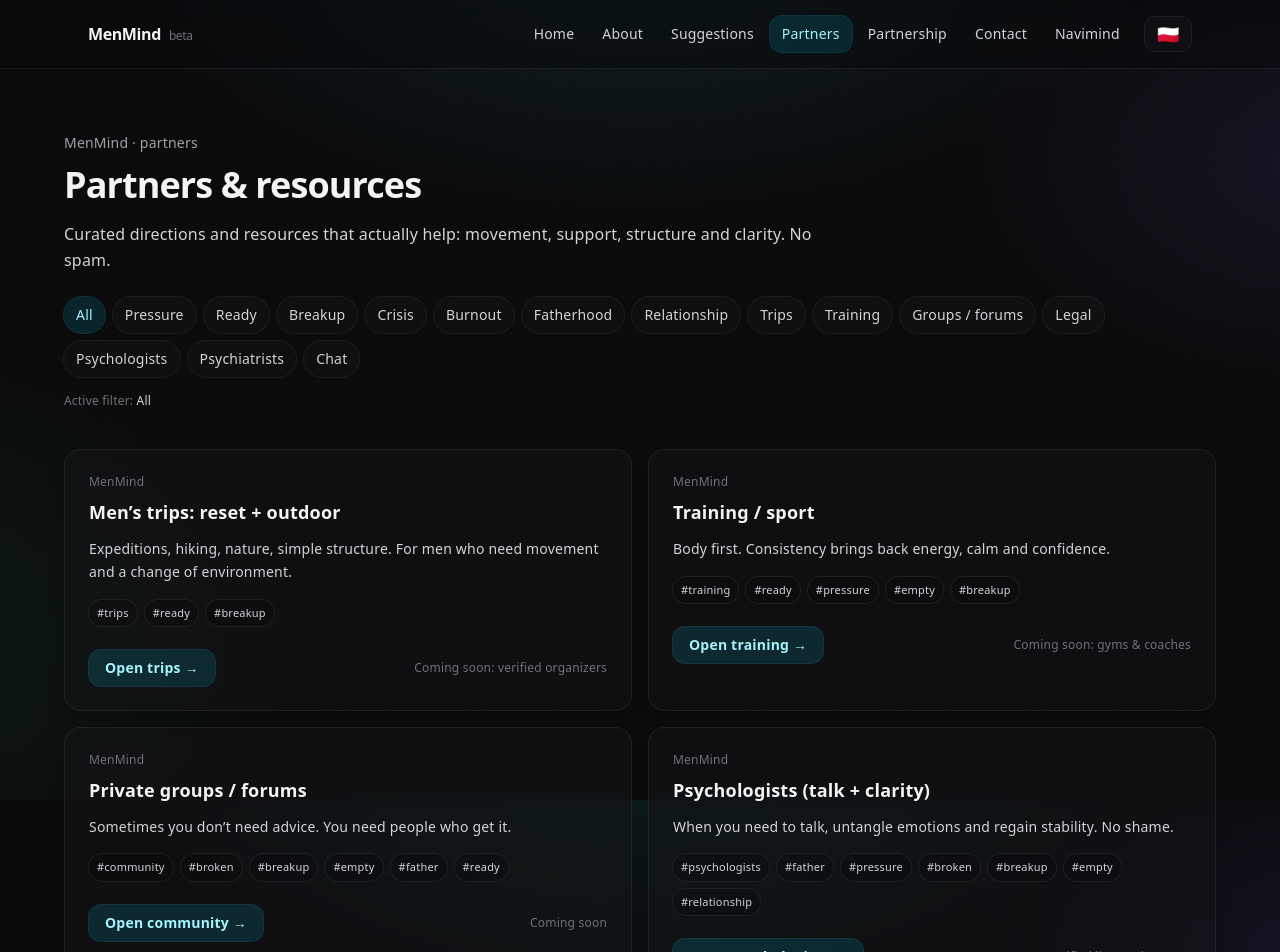
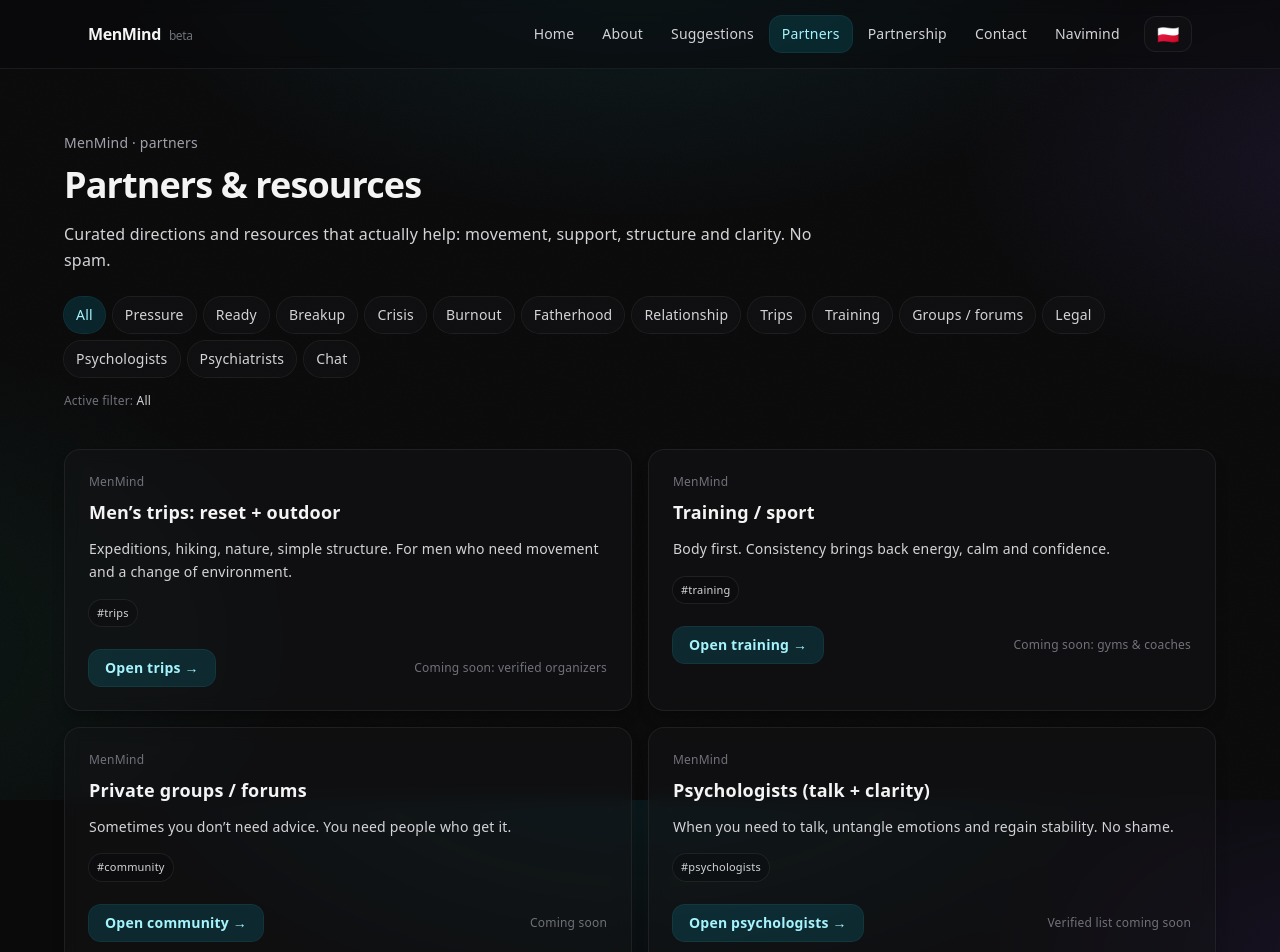
Before and after one commit to wisnialeszno89/menmind-web, a Next.js app: page /en/partners in a window 1280 px wide. Shown: the top 952 px of the page. Built offline with nearby package versions, Linux system fonts and the light colour scheme.

Commit message:
Fix partners tags: remove state tags and prevent nightlife leaking into other states

```diff
--- a/src/app/en/partners/page.tsx
+++ b/src/app/en/partners/page.tsx
@@ -12,95 +12,65 @@
 };
 
 const PARTNERS: Partner[] = [
-  // ✅ Trips
   {
     name: "MenMind",
     title: "Men’s trips: reset + outdoor",
     desc: "Expeditions, hiking, nature, simple structure. For men who need movement and a change of environment.",
-    tags: ["trips", "ready", "breakup"],
+    tags: ["trips"],
     cta: "Open trips",
     href: "/en/spec/trips",
     note: "Coming soon: verified organizers",
   },
-
-  // ✅ Training / sport
   {
     name: "MenMind",
     title: "Training / sport",
     desc: "Body first. Consistency brings back energy, calm and confidence.",
-    tags: ["training", "ready", "pressure", "empty", "breakup"],
+    tags: ["training"],
     cta: "Open training",
     href: "/en/spec/training",
     note: "Coming soon: gyms & coaches",
   },
-
-  // ✅ Community
   {
     name: "MenMind",
     title: "Private groups / forums",
     desc: "Sometimes you don’t need advice. You need people who get it.",
-    tags: ["community", "broken", "breakup", "empty", "father", "ready"],
+    tags: ["community"],
     cta: "Open community",
     href: "/en/spec/community",
     note: "Coming soon",
   },
-
-  // ✅ Psychologists
   {
     name: "MenMind",
     title: "Psychologists (talk + clarity)",
     desc: "When you need to talk, untangle emotions and regain stability. No shame.",
-    tags: [
-      "psychologists",
-      "father",
-      "pressure",
-      "broken",
-      "breakup",
-      "empty",
-      "relationship",
-    ],
+    tags: ["psychologists"],
     cta: "Open psychologists",
     href: "/en/spec/psychologists",
     note: "Verified list coming soon",
   },
-
-  // ✅ Psychiatrists
   {
     name: "MenMind",
     title: "Psychiatrists (medical support)",
     desc: "When symptoms are too strong, sleep collapses and your body can’t carry it. Treatment is a tool — not weakness.",
-    tags: ["psychiatrists", "broken", "breakup"],
+    tags: ["psychiatrists"],
     cta: "Open psychiatrists",
     href: "/en/spec/psychiatrists",
     note: "Verified list coming soon",
   },
-
-  // ✅ Law / mediation
   {
     name: "MenMind",
-    title: "Legal support (fatherhood / agreements)",
+    title: "Legal support (divorce / fatherhood / agreements)",
     desc: "Practical steps, agreements and calmer communication. Structure creates peace.",
-    tags: ["law", "father", "breakup"],
+    tags: ["law"],
     cta: "Open legal support",
     href: "/en/spec/law",
     note: "Coming soon",
   },
-
-  // ✅ Navimind (always useful)
   {
     name: "Navimind",
     title: "Talk now (Navimind chat)",
     desc: "If you need calm and direction right now — no judgment, no pressure.",
-    tags: [
-      "navimind",
-      "broken",
-      "breakup",
-      "empty",
-      "pressure",
-      "father",
-      "ready",
-      "relationship",
-    ],
+    tags: ["navimind"],
     cta: "Open chat",
     href: "/en/navimind?state=unknown",
     note: "Available now",
--- a/src/app/partnerstwo/page.tsx
+++ b/src/app/partnerstwo/page.tsx
@@ -12,95 +12,65 @@
 };
 
 const PARTNERS: Partner[] = [
-  // ✅ Wyjazdy
   {
     name: "MenMind",
     title: "Wyjazdy męskie: reset + outdoor",
     desc: "Wyprawy, góry, natura i prosta struktura. Dla facetów, którzy potrzebują ruchu i zmiany otoczenia.",
-    tags: ["trips", "ready", "breakup"],
+    tags: ["trips"],
     cta: "Otwórz wyjazdy",
     href: "/spec/wyjazdy",
     note: "Wkrótce: zweryfikowani organizatorzy",
   },
-
-  // ✅ Trening / sport
   {
     name: "MenMind",
     title: "Trening / sport",
     desc: "Najpierw ciało. Regularność wraca energię, spokój i pewność.",
-    tags: ["training", "ready", "pressure", "empty", "breakup"],
+    tags: ["training"],
     cta: "Otwórz trening",
     href: "/spec/trening",
     note: "Wkrótce: siłownie i trenerzy",
   },
-
-  // ✅ Społeczność
   {
     name: "MenMind",
     title: "Zamknięte grupy / fora",
     desc: "Czasem nie potrzebujesz rady. Potrzebujesz ludzi, którzy rozumieją.",
-    tags: ["community", "broken", "breakup", "empty", "father", "ready"],
+    tags: ["community"],
     cta: "Otwórz grupy",
     href: "/spec/grupy",
     note: "Wkrótce",
   },
-
-  // ✅ Psychologowie
   {
     name: "MenMind",
     title: "Psychologowie (rozmowa + klarowność)",
     desc: "Gdy potrzebujesz rozmowy, uporządkowania emocji i stabilizacji. Bez wstydu.",
-    tags: [
-      "psychologists",
-      "father",
-      "pressure",
-      "broken",
-      "breakup",
-      "empty",
-      "relationship",
-    ],
+    tags: ["psychologists"],
     cta: "Otwórz psychologów",
     href: "/spec/psychologowie",
     note: "Wkrótce zweryfikowana lista",
   },
-
-  // ✅ Psychiatrzy
   {
     name: "MenMind",
     title: "Psychiatrzy (wsparcie medyczne)",
     desc: "Gdy objawy są za mocne, sen siada i organizm nie ciągnie. Leczenie to narzędzie — nie słabość.",
-    tags: ["psychiatrists", "broken", "breakup"],
+    tags: ["psychiatrists"],
     cta: "Otwórz psychiatrów",
     href: "/spec/psychiatrzy",
     note: "Wkrótce zweryfikowana lista",
   },
-
-  // ✅ Prawo / mediacje
   {
     name: "MenMind",
-    title: "Prawo (ojcostwo / ustalenia / mediacje)",
+    title: "Prawo (rozwód / ojcostwo / ustalenia / mediacje)",
     desc: "Konkretne kroki, zasady i spokojniejsza komunikacja. Struktura daje spokój.",
-    tags: ["law", "father", "breakup"],
+    tags: ["law"],
     cta: "Otwórz prawo",
     href: "/spec/prawo",
     note: "Wkrótce",
   },
-
-  // ✅ Navimind (zawsze)
   {
     name: "Navimind",
     title: "Porozmawiaj teraz (Navimind)",
     desc: "Jeśli potrzebujesz spokoju i kierunku — bez ocen, bez presji.",
-    tags: [
-      "navimind",
-      "broken",
-      "breakup",
-      "empty",
-      "pressure",
-      "father",
-      "ready",
-      "relationship",
-    ],
+    tags: ["navimind"],
     cta: "Otwórz czat",
     href: "/navimind?state=unknown",
     note: "Dostępne teraz",
```
